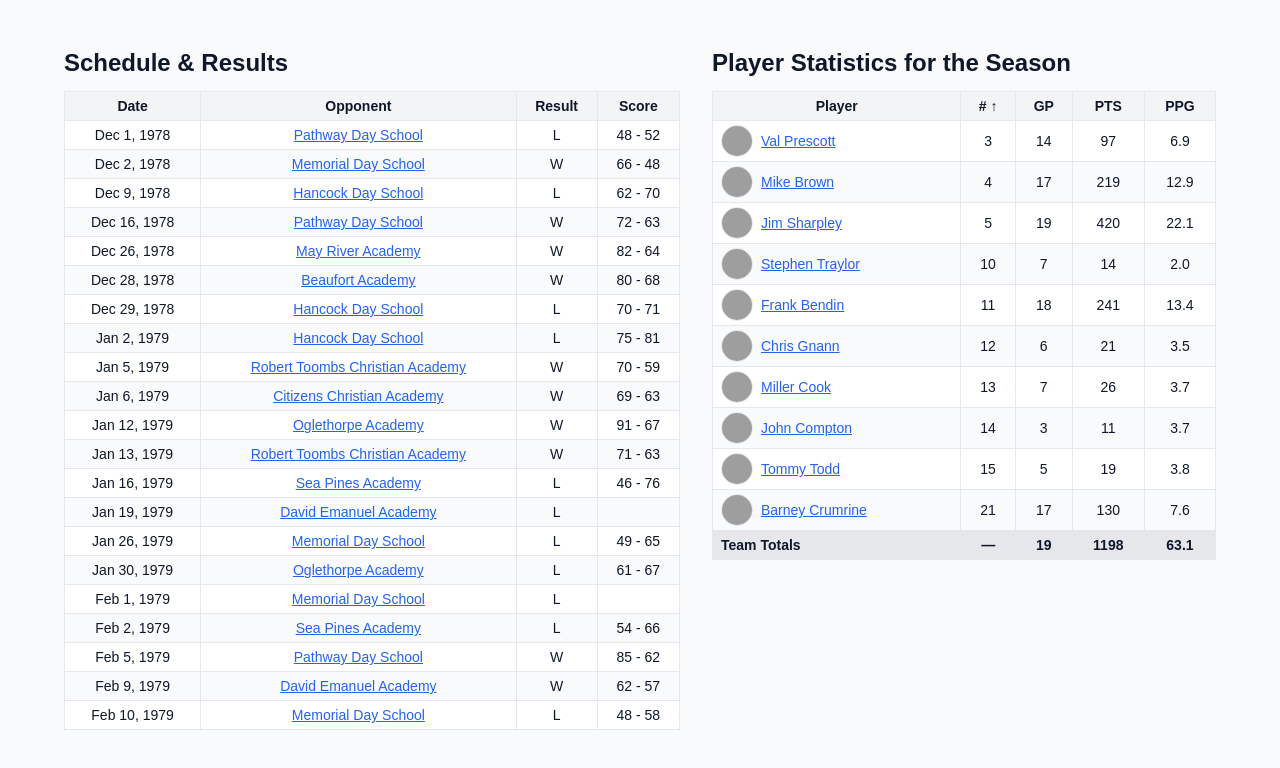
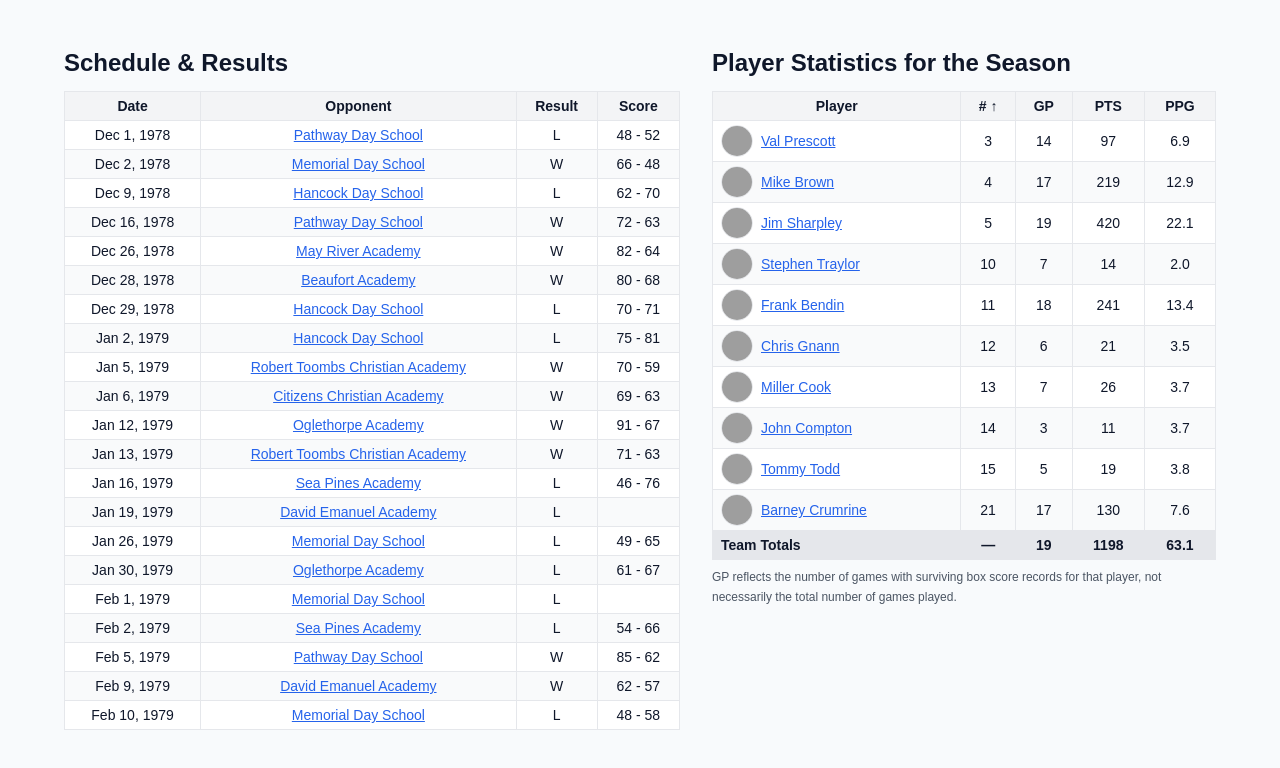
Before and after one commit to newonda1/st-andrews-basketball, a React (Vite) app: page /athletics/boys/basketball/seasons/1978-79 in a window 1280 px wide. Shown: the part 1406-2174 px from the top of the page. Built offline with nearby package versions, Linux system fonts and the light colour scheme; grey boxes are pictures that could not be loaded.

Commit message:
Add GP note to historical pages

```diff
--- a/src/boys/basketball/seasons/Season1978_79.jsx
+++ b/src/boys/basketball/seasons/Season1978_79.jsx
@@ -409,6 +409,7 @@ function Season1978_79() {
           {seasonTotals.length === 0 ? (
             <p className="text-gray-600">No player statistics are available yet for this season.</p>
           ) : (
+            <>
               <div className="overflow-x-auto">
                 <table className="w-full min-w-[420px] table-auto border text-xs sm:text-sm text-center whitespace-nowrap">
                   <thead className="bg-gray-100">
@@ -490,6 +491,11 @@ function Season1978_79() {
                   )}
                 </table>
               </div>
+              <p className="mt-2 text-xs leading-relaxed text-gray-600">
+                GP reflects the number of games with surviving box score records for that player, not
+                necessarily the total number of games played.
+              </p>
+            </>
           )}
         </section>
       </div>
--- a/src/boys/basketball/seasons/Season1979_80.jsx
+++ b/src/boys/basketball/seasons/Season1979_80.jsx
@@ -309,6 +309,7 @@ function Season1979_80() {
           {seasonTotals.length === 0 ? (
             <p className="text-gray-600">No player statistics are available yet for this season.</p>
           ) : (
+            <>
               <div className="overflow-x-auto">
                 <table className="w-full min-w-[420px] table-auto border text-xs sm:text-sm text-center whitespace-nowrap">
                   <thead className="bg-gray-100">
@@ -390,6 +391,11 @@ function Season1979_80() {
                   )}
                 </table>
               </div>
+              <p className="mt-2 text-xs leading-relaxed text-gray-600">
+                GP reflects the number of games with surviving box score records for that player, not
+                necessarily the total number of games played.
+              </p>
+            </>
           )}
         </section>
       </div>
--- a/src/boys/basketball/seasons/Season1980_81.jsx
+++ b/src/boys/basketball/seasons/Season1980_81.jsx
@@ -309,6 +309,7 @@ function Season1980_81() {
           {seasonTotals.length === 0 ? (
             <p className="text-gray-600">No player statistics are available yet for this season.</p>
           ) : (
+            <>
               <div className="overflow-x-auto">
                 <table className="w-full min-w-[420px] table-auto border text-xs sm:text-sm text-center whitespace-nowrap">
                   <thead className="bg-gray-100">
@@ -390,6 +391,11 @@ function Season1980_81() {
                   )}
                 </table>
               </div>
+              <p className="mt-2 text-xs leading-relaxed text-gray-600">
+                GP reflects the number of games with surviving box score records for that player, not
+                necessarily the total number of games played.
+              </p>
+            </>
           )}
         </section>
       </div>
--- a/src/boys/basketball/seasons/Season1981_82.jsx
+++ b/src/boys/basketball/seasons/Season1981_82.jsx
@@ -308,6 +308,7 @@ function Season1981_82() {
           {seasonTotals.length === 0 ? (
             <p className="text-gray-600">No player statistics are available yet for this season.</p>
           ) : (
+            <>
               <div className="overflow-x-auto">
                 <table className="w-full min-w-[420px] table-auto border text-xs sm:text-sm text-center whitespace-nowrap">
                   <thead className="bg-gray-100">
@@ -389,6 +390,11 @@ function Season1981_82() {
                   )}
                 </table>
               </div>
+              <p className="mt-2 text-xs leading-relaxed text-gray-600">
+                GP reflects the number of games with surviving box score records for that player, not
+                necessarily the total number of games played.
+              </p>
+            </>
           )}
         </section>
       </div>
```
Lines whose indentation alone changed are shown as unchanged.
